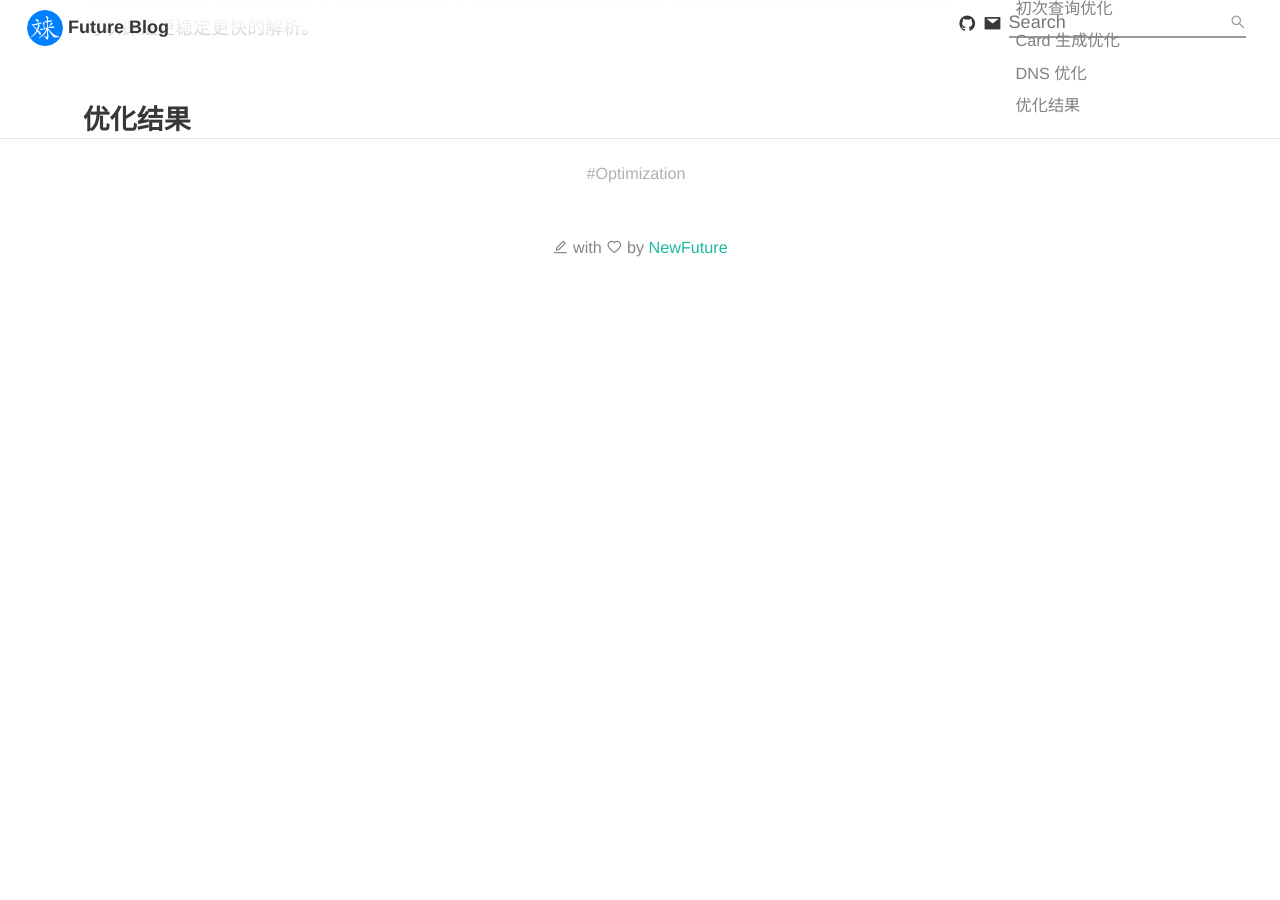
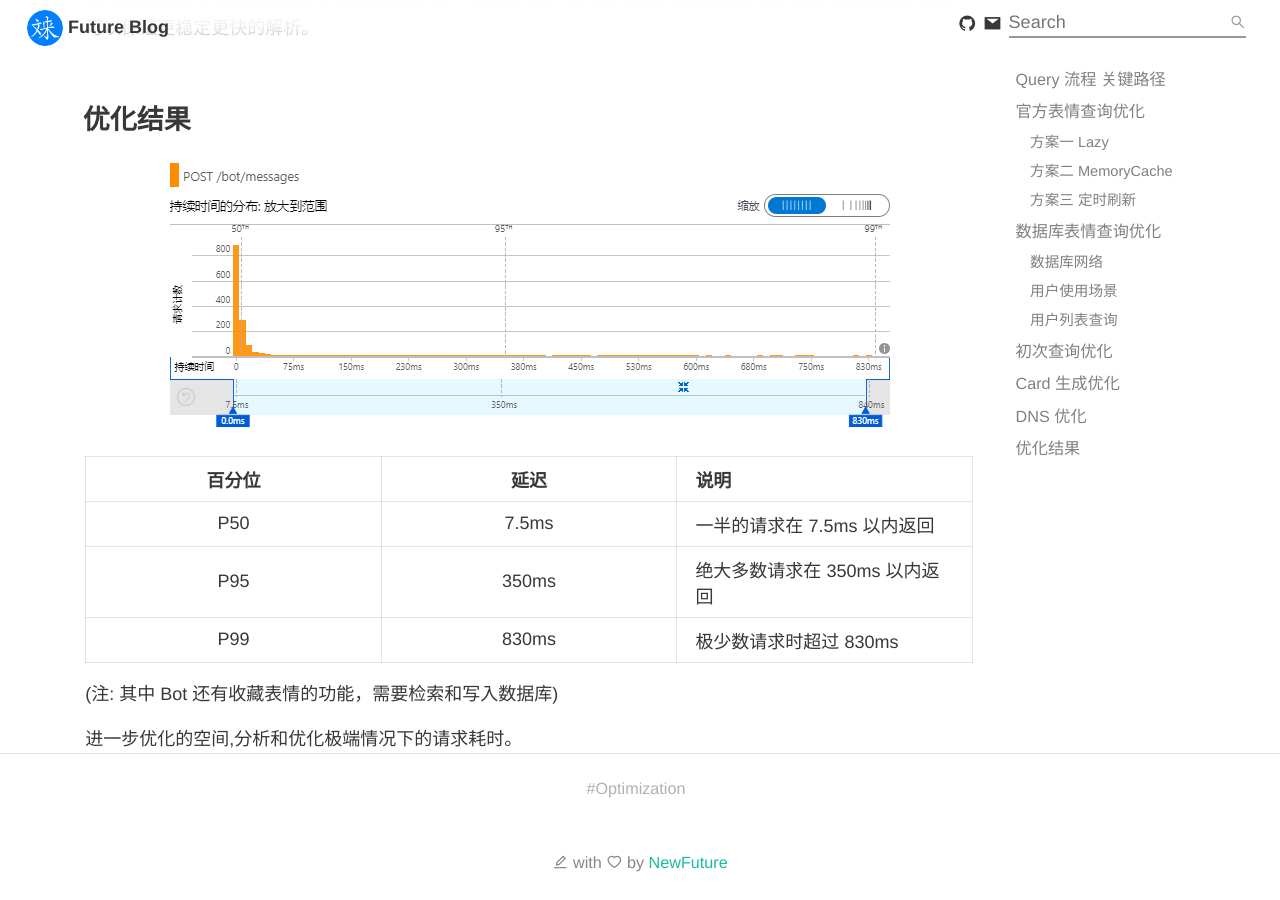
Before and after one commit to NewFuture/blog, a Jekyll site: the page built from _posts/2022-11-08-my-stickers-bot-query-optimization.md, in a window 1280 px wide and 900 px high, scrolled down 5043 px. Built offline with Jekyll 4.4.1, drawn with Linux system fonts in a browser that asks for light colours; before the commit the page ends 5327 px from its top, so only the background shows below that.

Commit message:
update image

```diff
--- a/_posts/2022-11-08-my-stickers-bot-query-optimization.md
+++ b/_posts/2022-11-08-my-stickers-bot-query-optimization.md
@@ -87,7 +87,7 @@ MemoryCache 缓存 12 小时，异步的读取。 缓存失效时，自动获取
 
 正常情况一次请求，2 次数据库查询的消耗平均总数据库耗时约 200 ~ 400ms.
 
-### 用户查询
+### 用户列表查询
 
 1. 使用内存缓存用户数据列表(对单个用户有效),缓存公司数据列表(对一个公司类所有员工有效);
 2. 使用字符串在内存中搜索，代替数据库 Like 搜索;
@@ -153,3 +153,15 @@ Card 生成最开始使用 json 文件，由于文件 IO 时间波动较大.
 因此在 Bot handler 配置 `stickers-xxx.azurewebsites.net` 可以保证更稳定更快的解析。
 
 ## 优化结果
+
+![Bot API Latency](/assets/img/my-stickers-bot-query-optimization/bot-api-latency.png)
+
+| 百分位 | 延迟  | 说明                          |
+| :----: | :---: | :---------------------------- |
+|  P50   | 7.5ms | 一半的请求在 7.5ms 以内返回   |
+|  P95   | 350ms | 绝大多数请求在 350ms 以内返回 |
+|  P99   | 830ms | 极少数请求时超过 830ms        |
+
+(注: 其中 Bot 还有收藏表情的功能，需要检索和写入数据库)
+
+进一步优化的空间,分析和优化极端情况下的请求耗时。
```
Also changed, not shown: _posts/2022-11-18-my-stickers-config-app-with-api-optimization.md (added, +56 -0 lines), assets/img/my-stickers-bot-query-optimization/bot-api-latency.png (added), assets/img/my-stickers-config-app-with-api-optimization/first-request.png (added), assets/img/my-stickers-config-app-with-api-optimization/insert-batch-e2e.png (added), assets/img/my-stickers-config-app-with-api-optimization/insert-loop-batch.png (added), assets/img/my-stickers-config-app-with-api-optimization/waterfall-default.png (added), assets/img/my-stickers-config-app-with-api-optimization/waterfall-http2.png (added), assets/img/my-stickers-config-app-with-api-optimization/waterfall-preconnect.png (added).
